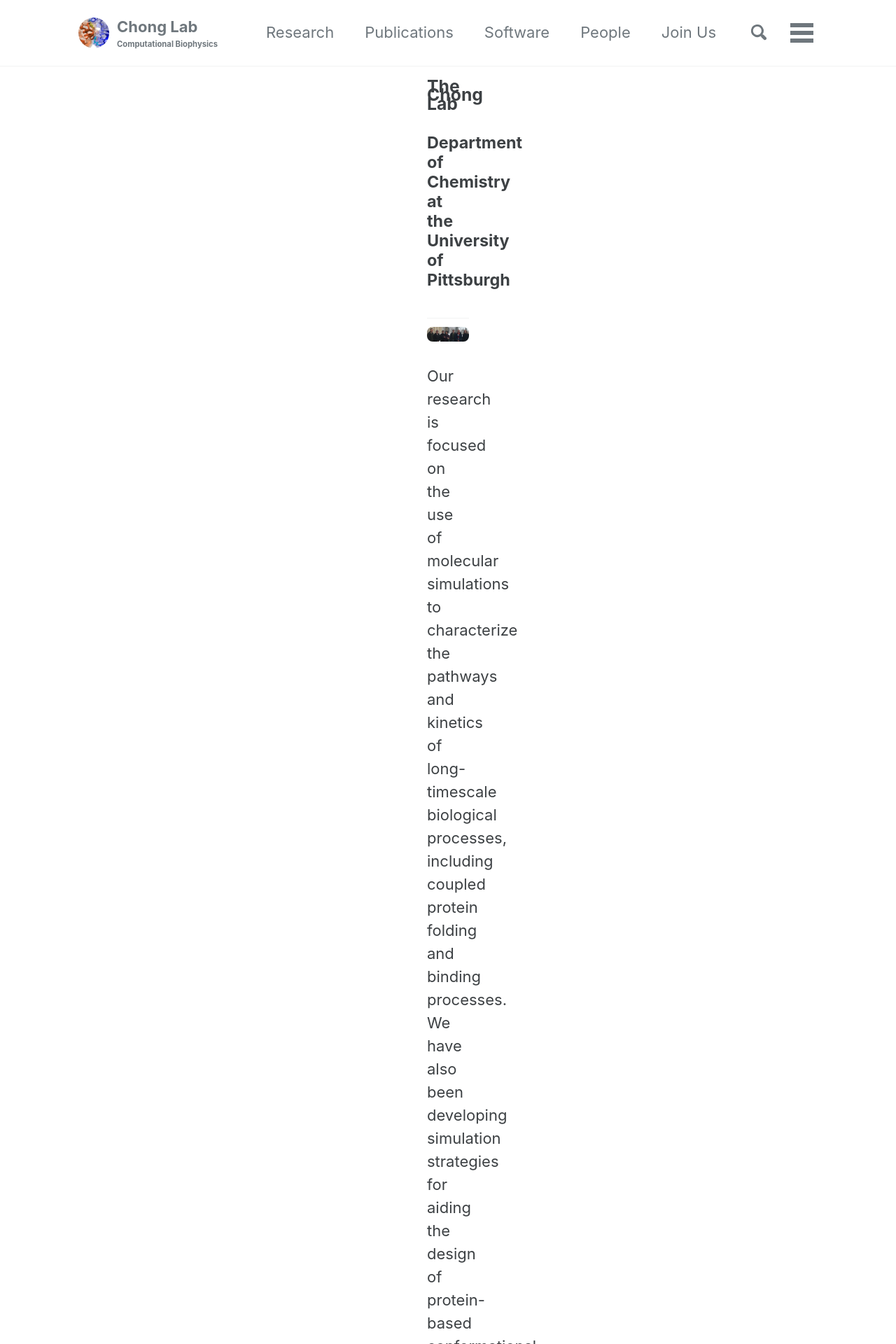
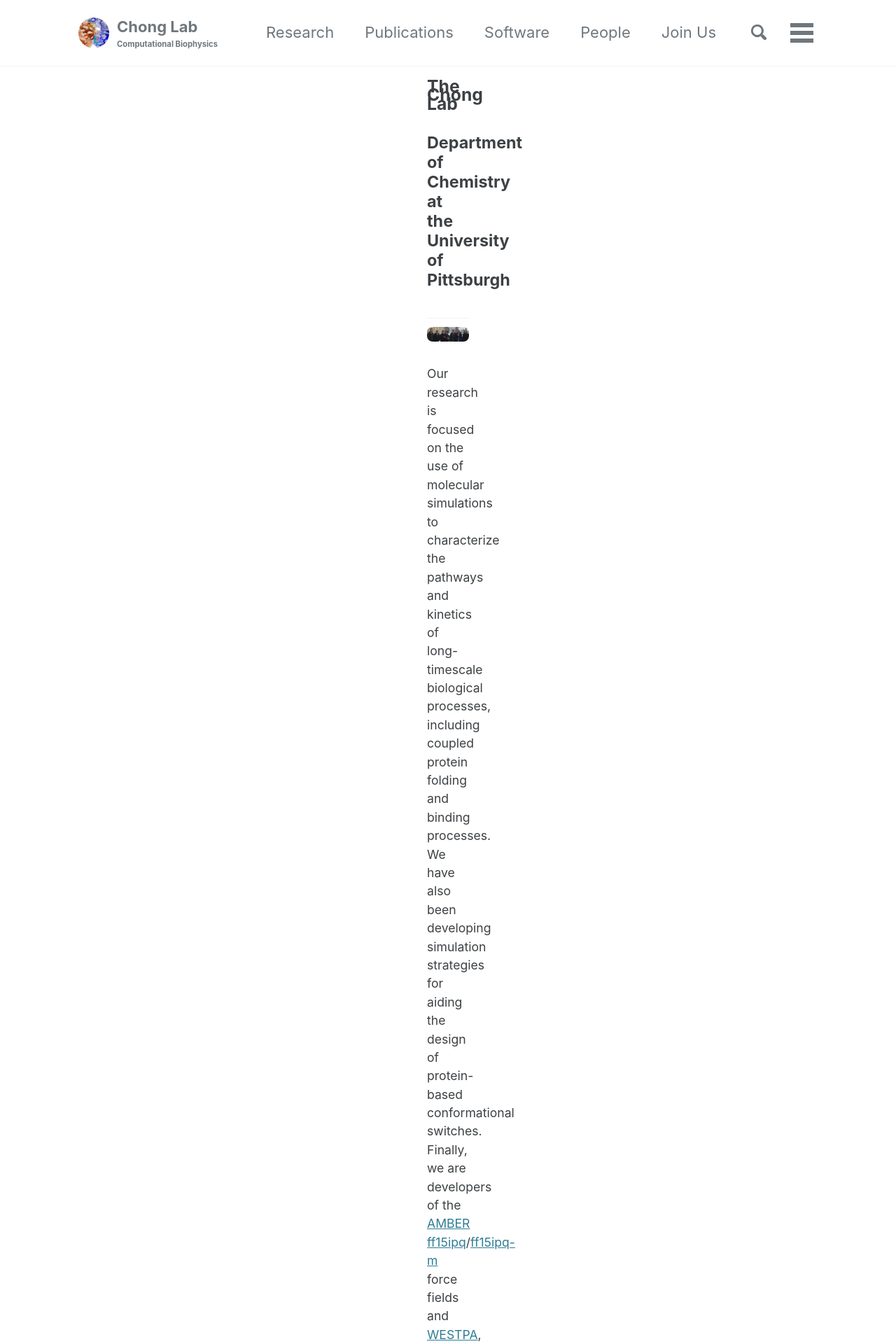
Before and after one commit to darianyang/mm-github-pages-test, a Jekyll site: the page built from index.md, in a window 1280 px wide. Shown: the top 1920 px of the page at 70% size. Built offline with Jekyll 4.4.1, drawn with Linux system fonts in a browser that asks for light colours; cached includes are drawn as plain includes.

Commit message:
slight change to font sizes.

```diff
--- a/_sass/minimal-mistakes/_page.scss
+++ b/_sass/minimal-mistakes/_page.scss
@@ -109,7 +109,7 @@ body {
   p,
   li,
   dl {
-    font-size: 1em;
+    font-size: 0.8em;
   }
 
   /* paragraph indents */
--- a/_sass/minimal-mistakes/_variables.scss
+++ b/_sass/minimal-mistakes/_variables.scss
@@ -140,7 +140,7 @@ $base0f: #ff5370 !default;
    Breakpoints
    ========================================================================== */
 
-$small: 500px !default;
+$small: 500px !default; /* 600px default */
 $medium: 600px !default; /* 768px default */
 $medium-wide: 700px !default; /* 900px default */
 $large: 900px !default; /* 1024px default */
```
